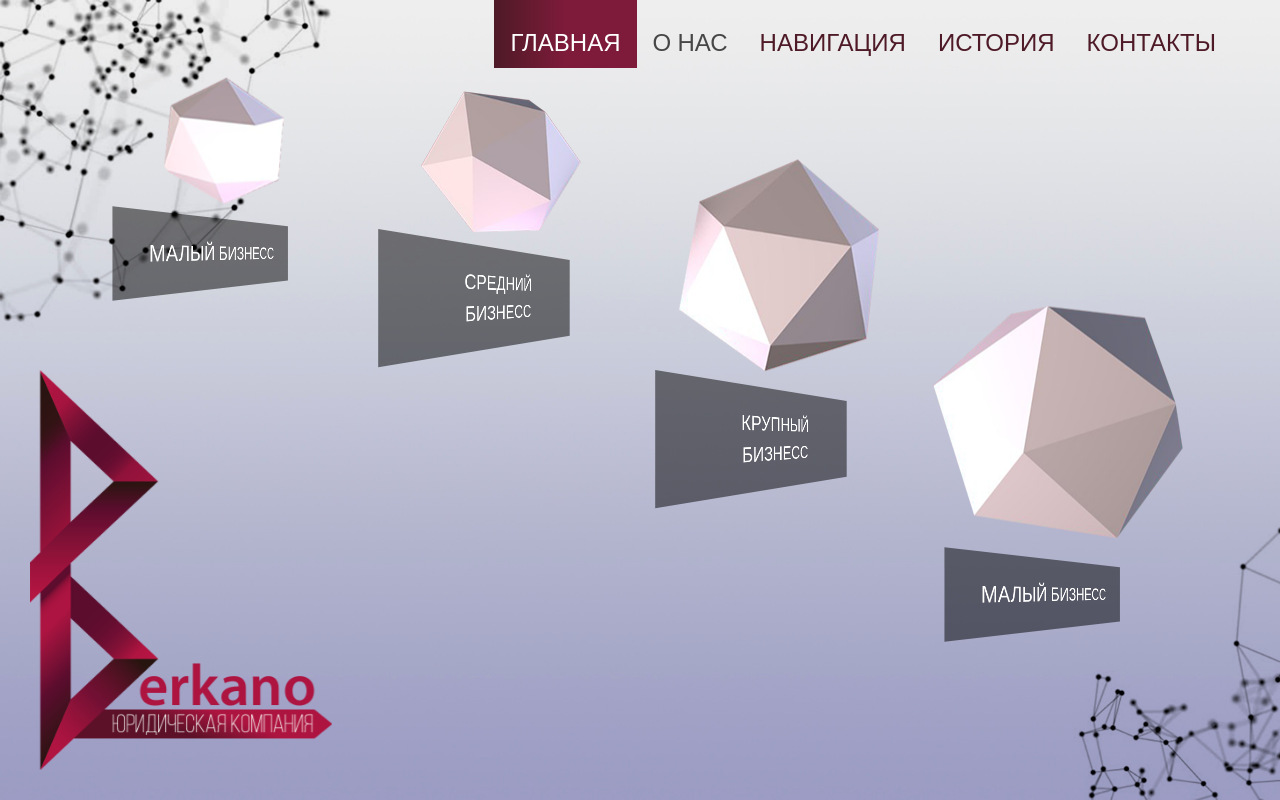
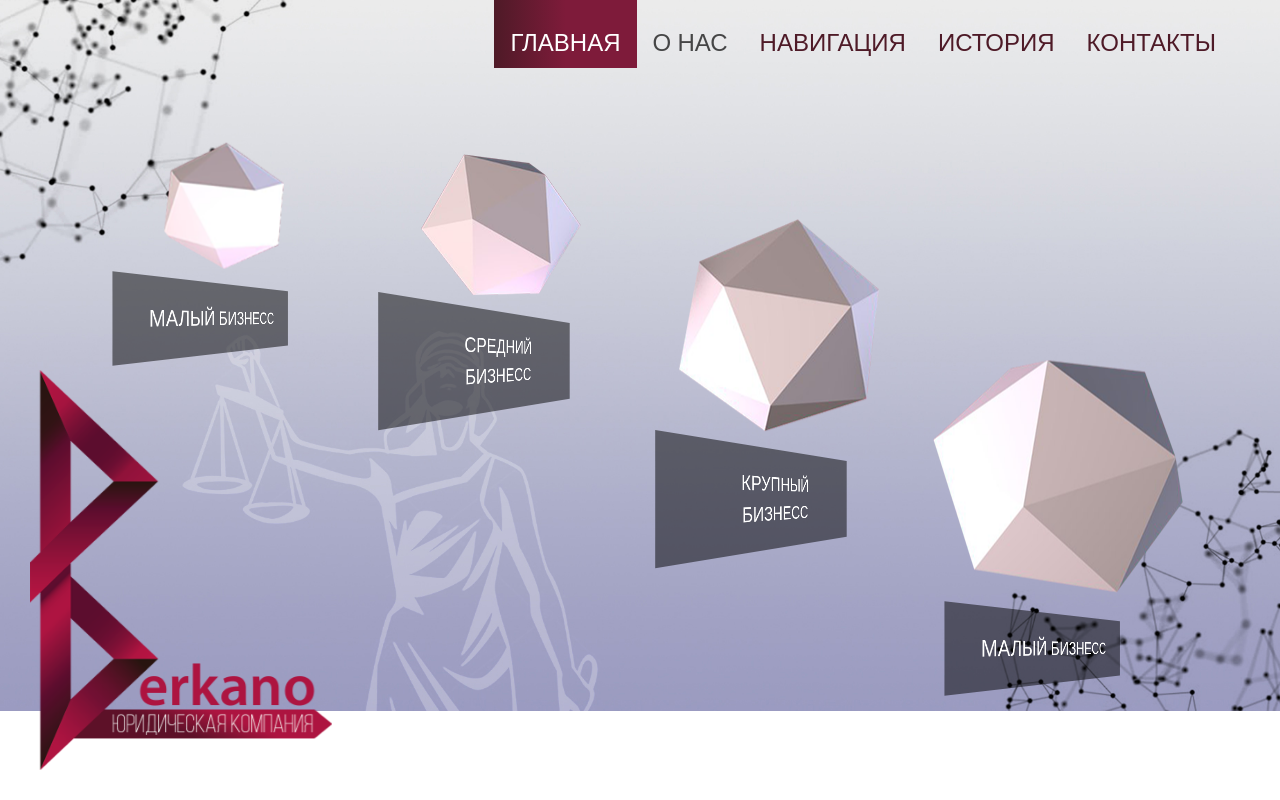
Before and after one commit to Datskovsky/berkano_project, a website built with webpack: page app/index.html in a window 1280 px wide. Both pictures are taken after a click on the link "О НАС". Built offline with nearby package versions, Linux system fonts and the light colour scheme; files whose address does not match are found by name.

Commit message:
parallax_background

```diff
--- a/app/index.html
+++ b/app/index.html
@@ -32,7 +32,7 @@
 </head>
 <body>
 
-    <div class="container-fluid bg-home">
+    <div class="container-fluid" id="bg-home">
         <div class="container-fluid p-0 bg-navbar">
             <nav class="navbar navbar-expand-lg navbar-light p-0 pr-5">
                 <button class="navbar-toggler ml-auto" type="button" data-toggle="collapse" data-target="#navbarSupportedContent" aria-controls="navbarSupportedContent" aria-expanded="false" aria-label="Toggle navigation">
@@ -61,17 +61,13 @@
             </nav>
         </div>
 
-        <!-- <div class="logo pl-4 pb-4 d-flex align-items-end">
-            <img src="../dist/img/logo.png" width="300" alt="">
-        </div> -->
-
         <div class="logo">
             <img src="../dist/img/logo.png" alt="">
         </div>
 
         <div class="container elem-container">
-            <div class="row p-0 m-0 h-100">
-                <div class="col-md-3 h-100 text-center">
+            <div class="row p-0 m-0">
+                <div class="col-md-3 text-center">
                     <div class="figure1">
                         <img src="../dist/img/smallest.png" alt="">
                     </div>
@@ -79,7 +75,7 @@
                         <a href="#">Малый бизнесс</a>
                     </div>
                 </div>
-                <div class="col-md-3 h-100 text-center">
+                <div class="col-md-3 text-center">
                     <div class="figure2">
                         <img src="../dist/img/small.png" alt="">
                     </div>
@@ -87,7 +83,7 @@
                         <a href="#">Средний бизнесс</a>
                     </div>
                 </div>
-                <div class="col-md-3 h-100 text-center">
+                <div class="col-md-3 text-center">
                     <div class="figure3">
                         <img src="../dist/img/big.png" alt="">
                     </div>
@@ -95,7 +91,7 @@
                         <a href="#">Крупный бизнесс</a>
                     </div>
                 </div>
-                <div class="col-md-3 h-100 text-center">
+                <div class="col-md-3 text-center">
                     <div class="figure4">
                         <img src="../dist/img/biggest.png" alt="">
                     </div>
--- a/src/js/index.js
+++ b/src/js/index.js
@@ -3,3 +3,20 @@ import 'bootstrap';
 $(document).ready(function () {
     console.log('Webpack loaded!');
 });
+
+//background parallax effect
+
+$(document).ready(function() {
+    var movementStrength = 25;
+    var height = movementStrength / $(window).height();
+    var width = movementStrength / $(window).width();
+
+    $("#bg-home").mousemove(function(e){
+        var pageX = e.pageX - ($(window).width() / 2);
+        var pageY = e.pageY - ($(window).height() / 2);
+        var newvalueX = width * pageX * -1 - 25;
+        var newvalueY = height * pageY * -1 - 50;
+        $('#bg-home').css("background-position", newvalueX+"px     "+newvalueY+"px");
+    });
+
+});
--- a/src/scss/theme.scss
+++ b/src/scss/theme.scss
@@ -10,22 +10,20 @@ body{
     font-family: 'Open Sans', sans-serif;
 }
 
-.bg-home{
-    background-image: url('../img/bg.jpg');
+#bg-home{
+    background:url('../img/bg-home.jpg') -25px -50px;
     background-repeat: no-repeat;
-    background-size: cover;
+    position: fixed;
+    top: 0;
+    z-index:0;
+    min-height: 100%;
+    background-size: calc(100% + 50px);
     overflow-x: hidden;
-    // background: linear-gradient(to top left, pink, powderblue);
-    min-height: 100%;
     padding: 0;
-    padding-bottom: 15px;
+    padding-bottom: 1rem;
     text-transform: uppercase;
     font-weight: 300;
 }
-
-// .bg-navbar{
-//     background-color: rgba($color: #000000, $alpha: .3);
-// }
 
 .navbar-toggler{
     margin-top: 1rem;
@@ -56,13 +54,6 @@ body{
     padding-bottom: 0.5rem;
 }
 
-// .logo{
-//     max-width: 324px;
-//     height: calc(100% - 68px);
-//     // background-color: #000;
-//     float: left;
-// }
-
 .logo{
     position: absolute;
     bottom: 30px;
@@ -77,9 +68,8 @@ body{
 
 .elem-container{
     height: calc(100% - 68px);
-    // width: calc(100% - 324px);
     width: 100%;
-    // background-color: #fff;
+    margin-top: 4rem;
 }
 
 .elem-container a{
@@ -101,8 +91,8 @@ body{
     background-color: rgba(0, 0, 0, 0.5);
     transition: .3s ease-in-out;
     -webkit-transition: .3s ease-in-out;
-    -moz--webkit-transition: .3s ease-in-out;
-    -o--webkit-transition: .3s ease-in-out;
+    -moz-transition: .3s ease-in-out;
+    -o-transition: .3s ease-in-out;
 }
 
 .perpective-text:hover{
@@ -115,38 +105,38 @@ body{
 // figure
 
 .figure1{
-    margin-top: 15px;
+    margin-top: 1rem;
 
     img{
         animation: move-1 3s infinite ease-in-out;
-        animation-delay: 0s
+        animation-delay: 0s;
     }
 }
 
 .figure2{
-    margin-top: 30px;
+    margin-top: 1.8rem;
 
     img{
         animation: move-2 3s infinite ease-in-out;
-        animation-delay: 0.3s
+        animation-delay: 0.3s;
     }
 }
 
 .figure3{
-    margin-top: 100px;
+    margin-top: 6rem;
 
     img{
         animation: move-3 3s infinite ease-in-out;
-        animation-delay: 0s
+        animation-delay: 0s;
     }
 }
 
 .figure4{
-    margin-top: 250px;
+    margin-top: 15rem;
 
     img{
         animation: move-4 3s infinite ease-in-out;
-        animation-delay: 0.3s
+        animation-delay: 0.3s;
     }
 }
 
```
Also changed, not shown: app/test.html (deleted, +0 -15 lines), src/img/bg-home.jpg (added).
